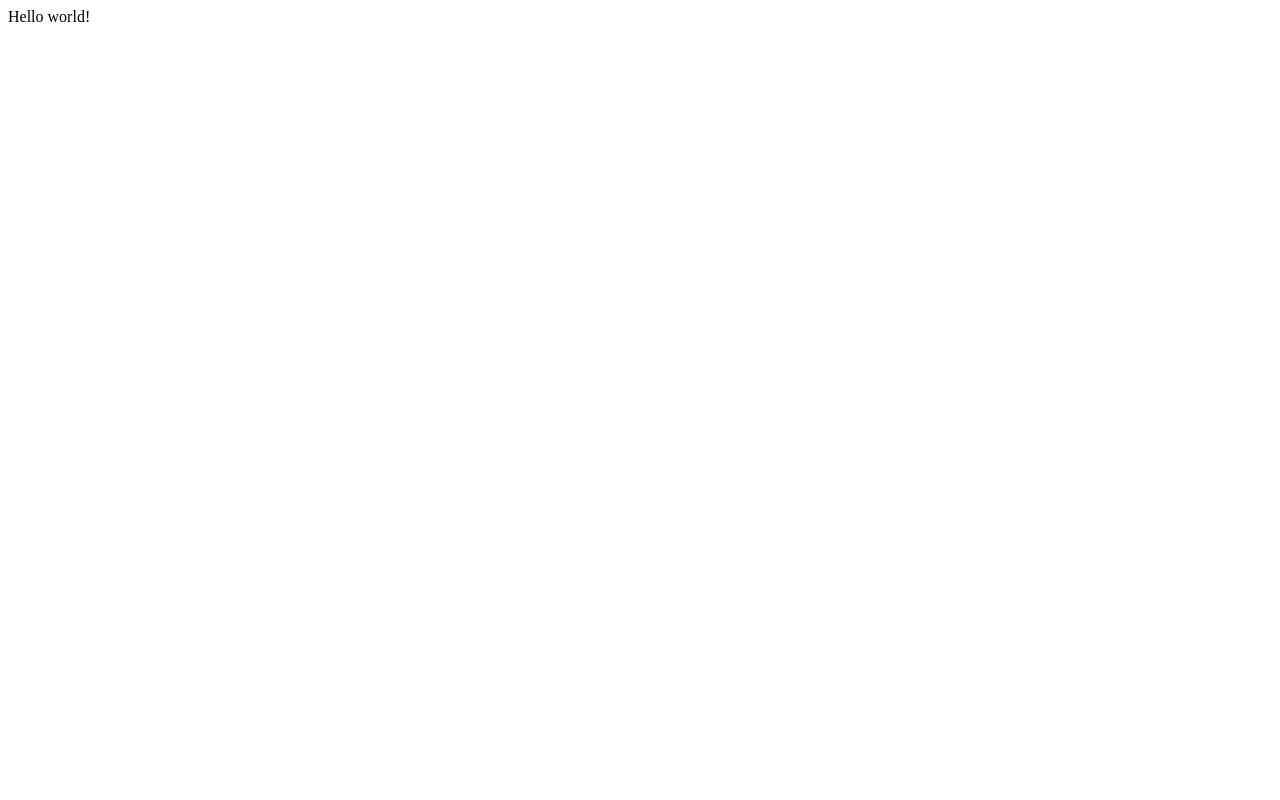
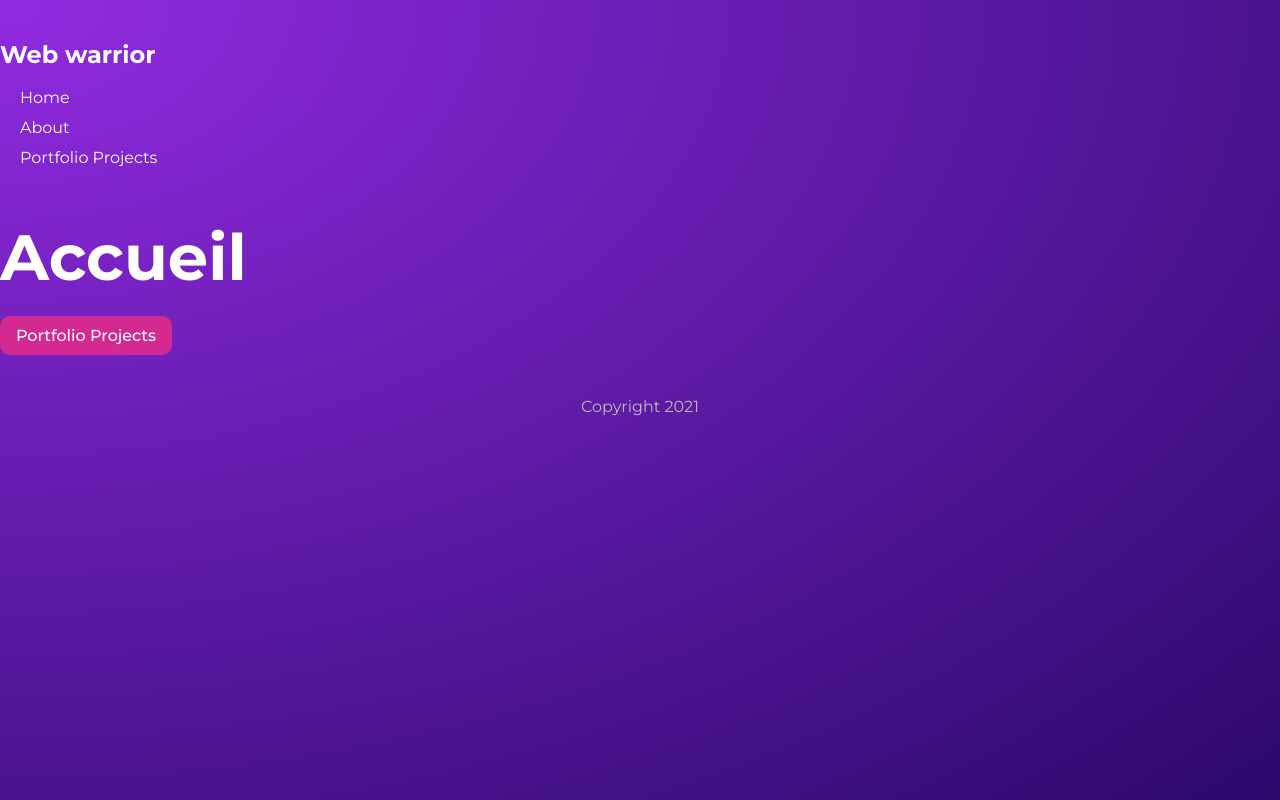
Before and after one commit to Goldgeek/webwarrior, a Gatsby site: page / in a window 1280 px wide. Built offline with nearby package versions, Linux system fonts and the light colour scheme; Gatsby itself is replaced by a stand-in of ours.

Commit message:
first webwarrior

```diff
--- /dev/null
+++ b/src/components/Layout.js
@@ -0,0 +1,25 @@
+import React from 'react'
+import Navbar from './Navbar'
+import '../styles/global.css'
+
+// here is a new component that looks like a kind of template of page to customize. it's a common things that all pages share.
+// It can be header or footer.
+// finnally the only one difference between pages is the content of each of them, represented by nested div with className = "content".
+// Navbar component is no longer useful for others pages, since it's imported here. It's now part of Layout
+
+export default function Layout({children}) {
+    return (
+        <div className="Layout">
+            <Navbar />
+                <div className="content">
+                    {children}
+                </div>
+                <footer>
+                    <p>
+                        Copyright 2021
+                    </p>
+                </footer>
+
+        </div>
+    )
+}
--- /dev/null
+++ b/src/components/Navbar.js
@@ -0,0 +1,15 @@
+import {Link} from 'gatsby'
+import React from 'react'
+
+export default function Navbar() {// navigation bar, qui contient trois liens
+    return (
+        <nav>
+            <h1> Web warrior</h1>
+            <div className="links"></div>
+                <Link to="/"> Home</Link>
+                <Link to="/about">About</Link>
+                <Link to="/projects"> Portfolio Projects</Link>
+
+        </nav>
+    )
+}
--- a/src/pages/index.js
+++ b/src/pages/index.js
@@ -1,5 +1,24 @@
+
+//PAGE DE BASE
+// A LOADER EN PREMIER
+// Ici Navabr, sert de liens vers d'autres pages à partir de la page d'accueil. C'est une composante react importée
+
 import React from "react"
+import Layout from '../components/Layout'
+import * as styles from '../styles/home.module.css'
+import { Link } from "gatsby"
 
-export default function Home() {
-  return <div>Hello world!</div>
+export default function Home() { // Home pour accueil du site
+  return (
+    <Layout>
+      <section className={styles.header}>
+        <div>
+          <h2 >Accueil</h2>
+          <Link className={styles.btn} to="/projects">Portfolio Projects</Link>
+        </div>
+
+      </section>
+    </Layout>
+  )
+
 }
--- /dev/null
+++ b/src/styles/global.css
@@ -0,0 +1,50 @@
+@import url('https://fonts.googleapis.com/css2?family=Montserrat:wght@300;400;500;700&display=swap');
+
+* {
+  margin: 0;
+  padding: 0;
+  text-decoration: none;
+  font-family: "Montserrat";
+  color: white;
+}
+html, body {
+  min-height: 100%;
+}
+body {
+  background: radial-gradient(at top left, rgba(146,43,225,1) 0%, rgba(43,9,107,1) 100%);
+  background-repeat: no-repeat;
+}
+p {
+  margin: 16px auto;
+  line-height: 1.5em;
+}
+
+/* layout & nav */
+.layout {
+  max-width: 1200px;
+  margin: 0 auto;
+}
+nav {
+  display: inline-block;
+  grid-template-columns: auto auto auto;
+  margin: 40px auto;
+}
+nav .links {
+  display: inline-block;
+  text-align: left;
+}
+nav a {
+  display: flex;
+  margin-left: 20px;
+  font-weight: 400;
+  padding-bottom: 8px;
+  border-bottom: 3px solid transparent;
+}
+nav a:hover {
+  border-color: white;
+}
+footer p{
+  text-align: center;
+  color: #bbb;
+  margin: 40px auto;
+}
--- /dev/null
+++ b/src/styles/home.module.css
@@ -0,0 +1,22 @@
+.header {
+  display: grid;
+  grid-template-columns: 1fr 1fr;
+  grid-gap: 40px;
+  align-items: center;
+}
+.header h2 {
+  font-size: 4em;
+}
+.header h3 {
+  font-size: 3em;
+  font-weight: 400;
+  margin-bottom: 20px;
+}
+.btn {
+  display: inline-block;
+  background: #D42990;
+  padding: 10px 16px;
+  border-radius: 10px;
+  margin-top: 20px;
+  font-weight: 500;
+}
```
Also changed, not shown: src/pages/404.js (added, +16 -0 lines), src/pages/about.js (added, +26 -0 lines), src/pages/projects/contact.js (added, +12 -0 lines), src/pages/projects/index.js (added, +15 -0 lines), src/styles/projects.module.css (added, +13 -0 lines).
